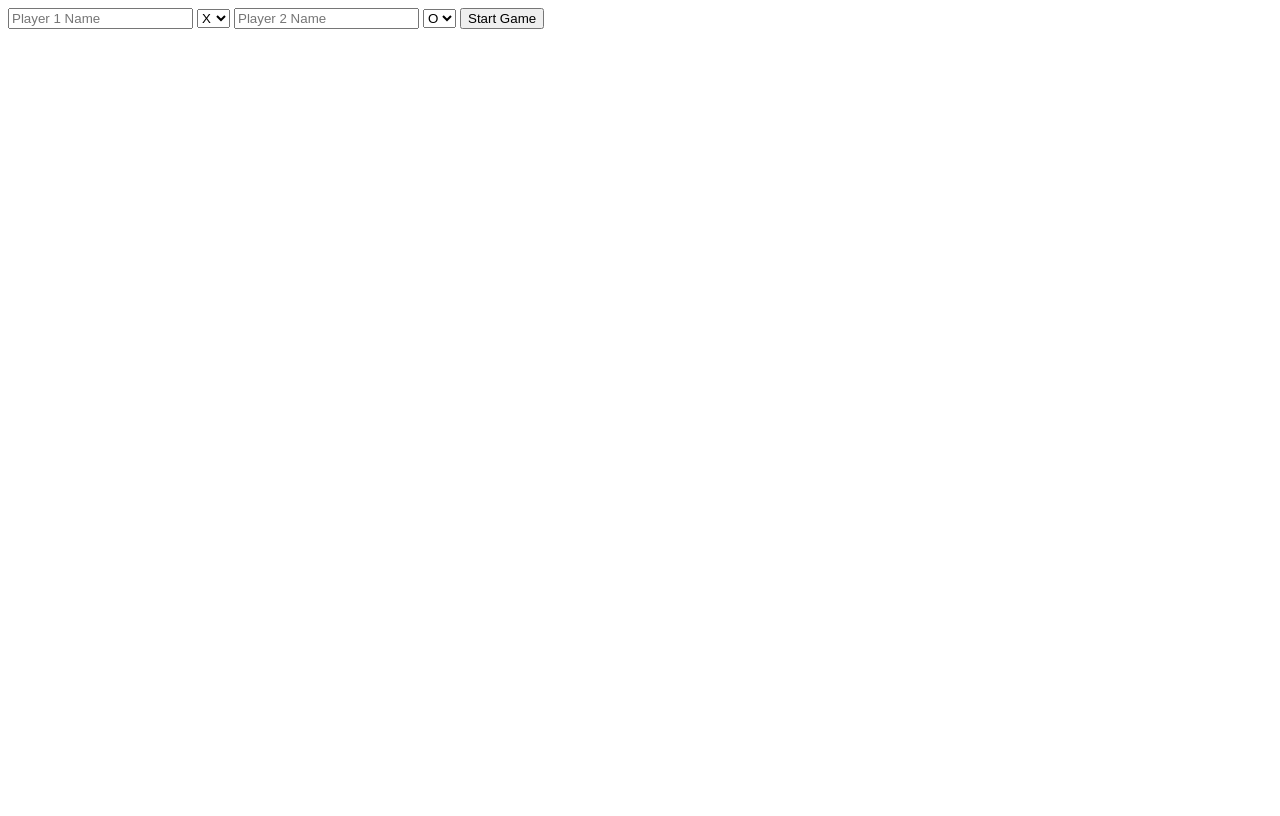
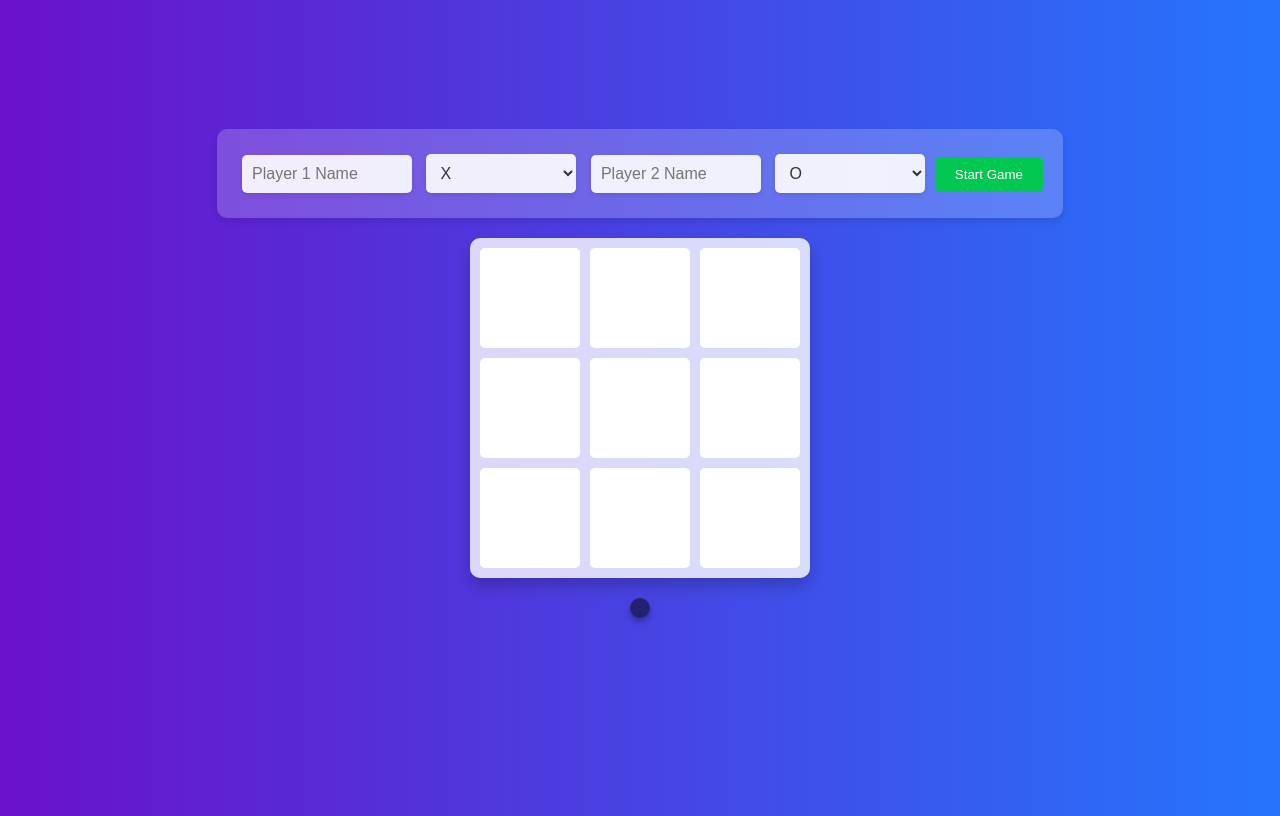
Before and after one commit to DavAnders/odin-ttt, a plain HTML site: page index.html in a window 1280 px wide. Drawn offline with Linux system fonts and the light colour scheme.

Commit message:
Add styling and fix game reset

```diff
--- a/index.html
+++ b/index.html
@@ -43,5 +43,6 @@
       <div id="cell-8" class="cell"></div>
     </div>
     <p id="current-player"></p>
+    <div id="game-result" class="game-result"></div>
   </body>
 </html>
--- a/style.css
+++ b/style.css
@@ -0,0 +1,115 @@
+body {
+  font-family: Arial, Helvetica, sans-serif;
+  background: linear-gradient(to right, #6a11cb 0%, #2575fc 100%);
+  color: #fff;
+  height: 100vh;
+  display: flex;
+  justify-content: center;
+  align-items: center;
+  flex-direction: column;
+}
+
+.player-setup {
+  background: rgba(255, 255, 255, 0.2);
+  border-radius: 10px;
+  padding: 20px;
+  margin-bottom: 20px;
+  box-shadow: 0 4px 6px rgba(0, 0, 0, 0.1);
+}
+
+input[type="text"],
+select {
+  width: 150px;
+  padding: 10px;
+  margin: 5px;
+  border-radius: 5px;
+  border: none;
+  background: rgba(255, 255, 255, 0.9);
+  box-shadow: 0 2px 4px rgba(0, 0, 0, 0.1);
+  outline: none;
+  font-size: 16px;
+  color: #333;
+}
+
+button {
+  padding: 10px 20px;
+  border-radius: 5px;
+  border: none;
+  background: #00c851;
+  color: white;
+  cursor: pointer;
+  transition: background-color 0.3s;
+}
+
+button:hover {
+  background-color: #007e33;
+}
+
+.game-board {
+  display: grid;
+  grid-template-columns: repeat(3, 1fr);
+  grid-gap: 10px;
+  max-width: 400px;
+  margin: 0 auto;
+  background: rgba(255, 255, 255, 0.8);
+  padding: 10px;
+  border-radius: 10px;
+  box-shadow: 0 8px 15px rgba(0, 0, 0, 0.2);
+}
+
+.cell {
+  width: 100px;
+  height: 100px;
+  background-color: #fff;
+  display: flex;
+  align-items: center;
+  justify-content: center;
+  font-size: 2em;
+  border-radius: 5px;
+  cursor: pointer;
+  transition: transform 0.2s;
+  position: relative; /* For pseudo-elements */
+}
+
+.cell:hover {
+  transform: scale(1.1); /* Enlarge cells on hover */
+}
+
+.cell.clicked {
+  background-color: #c471ed;
+}
+
+.cell:before {
+  content: "";
+  position: absolute;
+  top: 0;
+  left: 0;
+  right: 0;
+  bottom: 0;
+  background: linear-gradient(to bottom right, #12c2e9, #c471ed, #f64f59);
+  z-index: -1;
+  border-radius: 5px;
+  opacity: 0;
+  transition: opacity 0.3s;
+}
+
+.cell:hover:before {
+  opacity: 1; /* Show gradient background on hover */
+}
+
+.game-result {
+  color: #ffc107;
+  font-size: 1.5rem;
+  text-align: center;
+  margin-top: 20px;
+  height: 30px;
+}
+
+#current-player {
+  font-size: 1.2rem;
+  background: rgba(0, 0, 0, 0.5);
+  color: #fff;
+  padding: 10px;
+  border-radius: 10px;
+  box-shadow: 0 4px 6px rgba(0, 0, 0, 0.3);
+}
--- a/ttt.js
+++ b/ttt.js
@@ -137,17 +137,27 @@ document
 function startGame() {
   GameController.resetGame();
 
-  //click listeners for each cell on the board
   const cells = document.querySelectorAll(".cell");
   cells.forEach((cell, index) => {
-    cell.addEventListener("click", function () {
+    cell.textContent = "";
+    cell.style.pointerEvents = "auto";
+    cells.forEach((c) => c.classList.remove("clicked"));
+
+    cell.onclick = function () {
       if (Gameboard.move(index, GameController.getCurrentPlayer().symbol)) {
+        cell.classList.add("clicked");
+        this.textContent = GameController.getCurrentPlayer().symbol;
+        this.style.pointerEvents = "none";
+
         if (GameController.checkWin()) {
-          alert(`${GameController.getCurrentPlayer().name} wins!`);
-          GameController.resetGame();
+          const resultDisplay = document.getElementById("game-result");
+          resultDisplay.textContent = `${
+            GameController.getCurrentPlayer().name
+          } wins!`;
+          cells.forEach((cell) => (cell.style.pointerEvents = "none"));
         } else if (GameController.checkTie()) {
-          alert("It's a tie!");
-          GameController.resetGame();
+          document.getElementById("game-result").textContent = "It's a tie!";
+          cells.forEach((cell) => (cell.style.pointerEvents = "none"));
         } else {
           GameController.nextTurn();
           document.getElementById(
@@ -157,10 +167,9 @@ function startGame() {
           }`;
         }
       }
-    });
+    };
   });
 
-  // first player's turn initially
   document.getElementById("current-player").textContent = `Current Turn: ${
     GameController.getCurrentPlayer().name
   }`;
```
